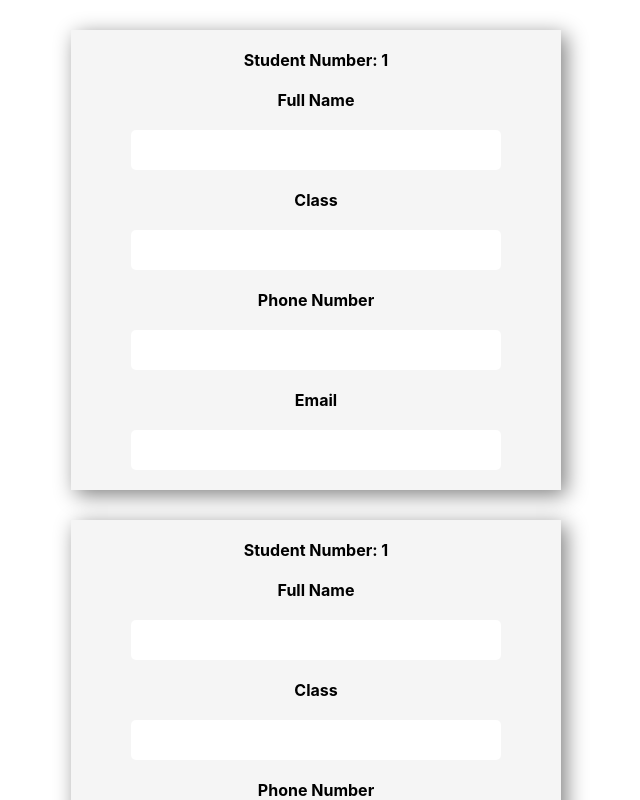
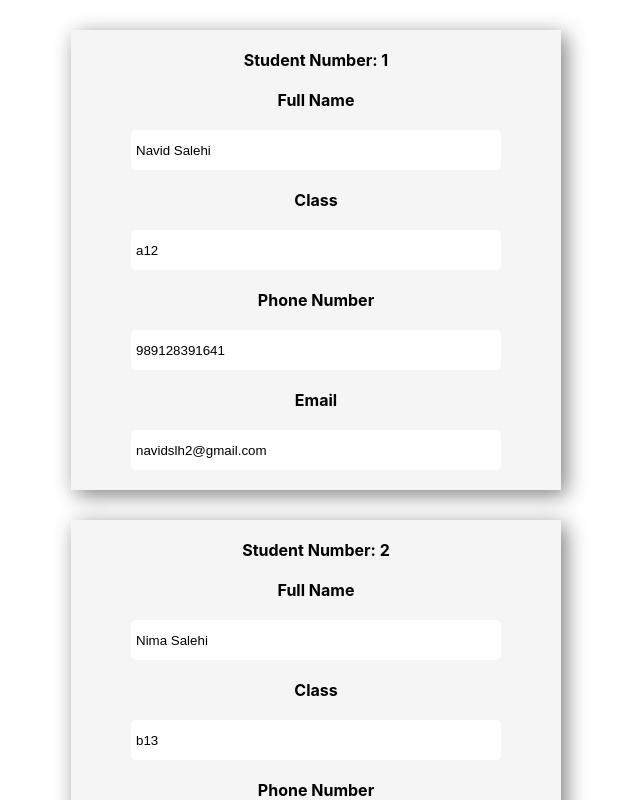
Before and after one commit to navidslh2/Student-Manager, a React (Create React App) app: page / in a window 1280 px wide. Shown: the top 800 px of the page, without its empty margins (324-964 px from the left). Built offline with nearby package versions, Linux system fonts and the light colour scheme.

Commit message:
define onChange for fullname input

```diff
--- a/src/App.js
+++ b/src/App.js
@@ -5,13 +5,26 @@ import React, {useState} from 'react';
 
 function App() {
   const [students, setStudents] = useState(
-    [{id : 1,fullName : 'Navid Salehi', class : 'a12', phoneNumber : +989128391641 ,Email : 'navidslh2@gmail.com'},
-    {id : 2, fullName : 'Nima Salehi', class : 'b13', phoneNumber : +989128391641 , Email : 'nimaslh2@gmail.com'}]
+    [{id : 1,fullName : 'Navid Salehi', class : 'a12', phoneNumber : +989128391641 ,email : 'navidslh2@gmail.com'},
+    {id : 2, fullName : 'Nima Salehi', class : 'b13', phoneNumber : +989128391641 , email : 'nimaslh2@gmail.com'}]
   )
-
+  const nameChangeHandler = (event, id)=>{
+    const studentIndex = students.findIndex(elem =>{
+      return elem.id == id
+    })
+    const studentChanged = {...students[studentIndex]}
+    studentChanged.fullName = event.target.value
+    console.log(studentChanged)
+    const student = [...students]
+    student[studentIndex] = studentChanged
+    setStudents(student)
+  }
   return (
     <div className="App">
-      <Students studentList={students}/>
+      <Students
+      studentList={students}
+      nameChange={nameChangeHandler}/>
+
 
     </div>
   );
--- a/src/component/students/student/student.js
+++ b/src/component/students/student/student.js
@@ -1,23 +1,26 @@
 import React from "react";
 import './student.css'
 
-const Student = () =>{
+const Student = (props) =>{
+    const handelChange = (e) =>{
+        return
+    }
     return(
         <div className="students">
-            <label>Student Number: 1</label>
+            <label>Student Number: {props.id}</label>
 
 
             <label>Full Name</label>
-            <input type='email' />
+            <input type='email' value={props.name} onChange={props.nameChange} />
 
             <label>Class</label>
-            <input type='text' />
+            <input type='text' value={props.class} />
 
             <label>Phone Number</label>
-            <input type='number' />
+            <input type='number' value={props.phoneNumber} />
 
             <label>Email</label>
-            <input type='email' />
+            <input type='email' value={props.email} />
 
         </div>
     )
--- a/src/component/students/students.js
+++ b/src/component/students/students.js
@@ -2,9 +2,18 @@ import React from "react";
 import Student from "./student/student";
 
 const Students = (props) =>{
+
     return(
         props.studentList.map ((student, index)=>{
-            return <Student />
+            return <Student
+            key={index}
+            id={student.id}
+            name={student.fullName}
+            class={student.class}
+            phoneNumber={student.phoneNumber}
+            email={student.email}
+            nameChange={(event) => props.nameChange(event, student.id)}/>
+
         })
     )
 }
```
